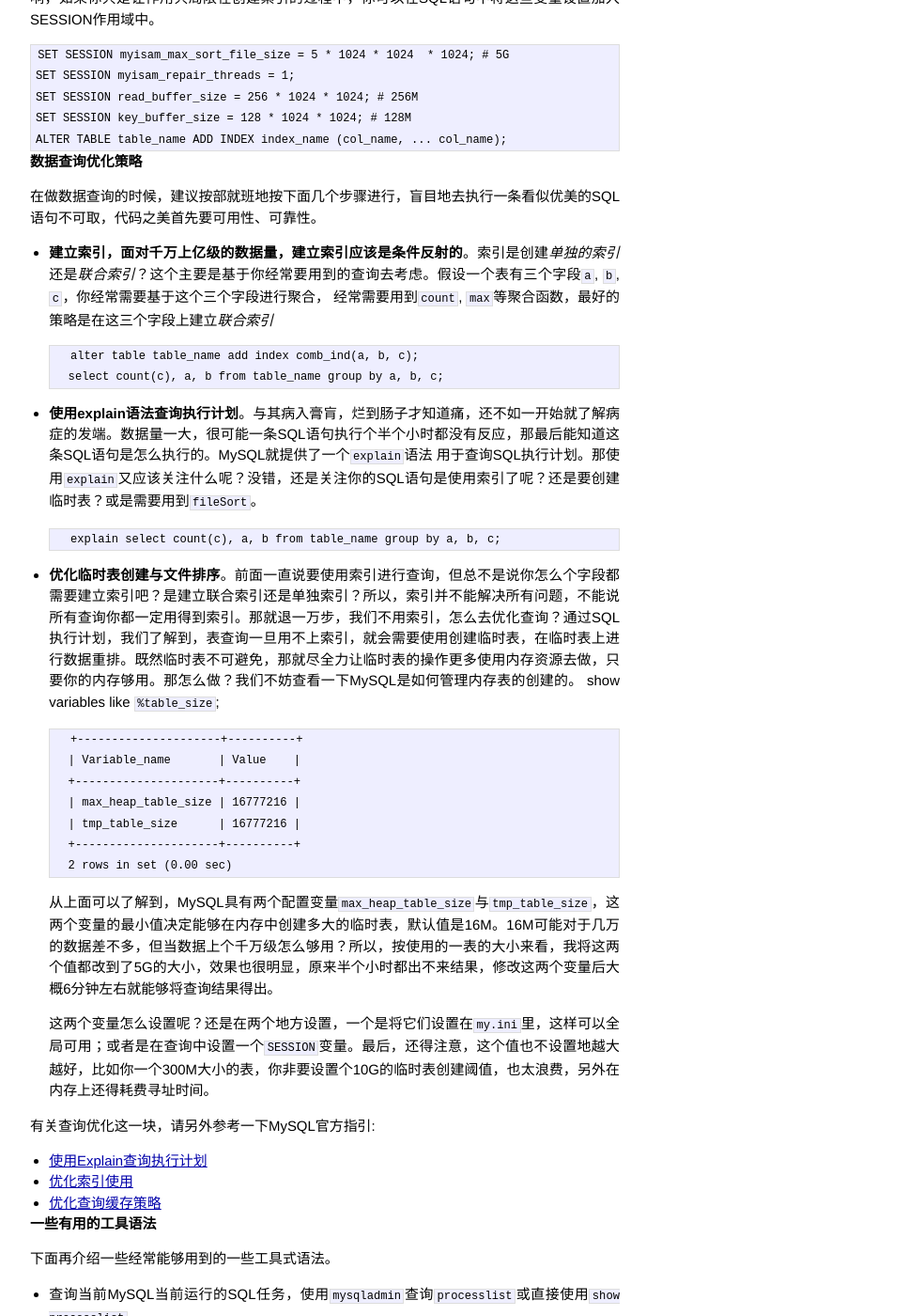
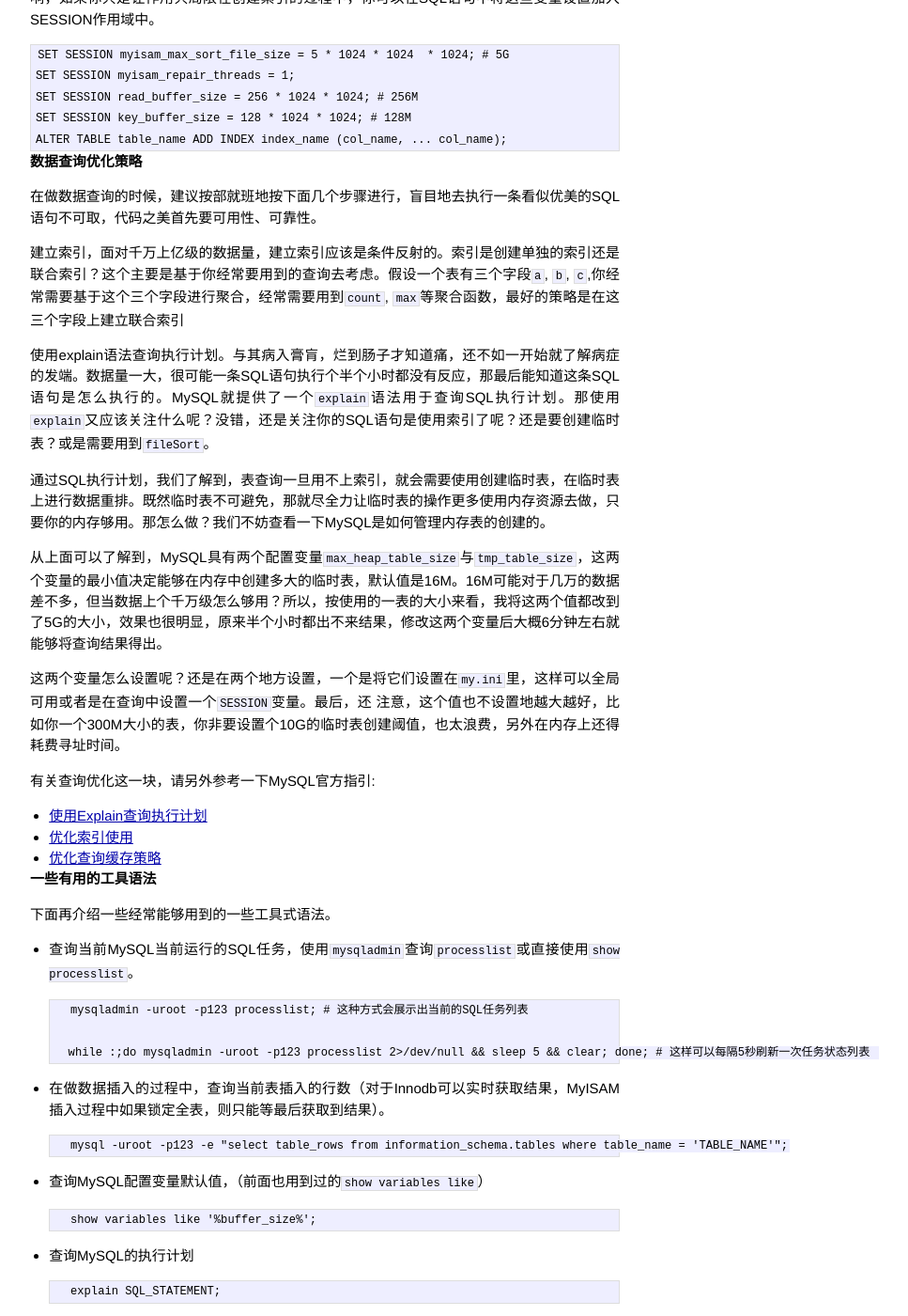
Before and after one commit to jacobyf/jacobyf.github.io, a Jekyll site: the page built from _posts/2014-04-26-mysql-performance-refine.markdown, in a window 1280 px wide and 1400 px high, scrolled down 1657 px. Shown: the whole window at 94% size, without its empty margins (294-1261 px from the left). Built offline with Jekyll 4.4.1, drawn with Linux system fonts in a browser that asks for light colours; comment, search, counter and statistics services are not loaded.

```diff
--- a/_posts/2014-04-26-mysql-performance-refine.markdown
+++ b/_posts/2014-04-26-mysql-performance-refine.markdown
@@ -61,31 +61,17 @@
 ### 数据查询优化策略
 在做数据查询的时候，建议按部就班地按下面几个步骤进行，盲目地去执行一条看似优美的SQL语句不可取，代码之美首先要可用性、可靠性。
 
-* **建立索引，面对千万上亿级的数据量，建立索引应该是条件反射的**。索引是创建*单独的索引*还是*联合索引*？这个主要是基于你经常要用到的查询去考虑。假设一个表有三个字段`a`, `b`, `c`，你经常需要基于这个三个字段进行聚合，
-经常需要用到`count`, `max`等聚合函数，最好的策略是在这三个字段上建立*联合索引*
+建立索引，面对千万上亿级的数据量，建立索引应该是条件反射的。索引是创建单独的索引还是联合索引？这个主要是基于你经常要用到的查询去考虑。假设一个表有三个字段`a`, `b`, `c`,你经常需要基于这个三个字段进行聚合，经常需要用到`count`, `max`等聚合函数，最好的策略是在这三个字段上建立联合索引
 
-		alter table table_name add index comb_ind(a, b, c);
-		select count(c), a, b from table_name group by a, b, c;
+使用explain语法查询执行计划。与其病入膏肓，烂到肠子才知道痛，还不如一开始就了解病症的发端。数据量一大，很可能一条SQL语句执行个半个小时都没有反应，那最后能知道这条SQL语句是怎么执行的。MySQL就提供了一个`explain`语法用于查询SQL执行计划。那使用`explain`又应该关注什么呢？没错，还是关注你的SQL语句是使用索引了呢？还是要创建临时表？或是需要用到`fileSort`。
 
-* **使用explain语法查询执行计划**。与其病入膏肓，烂到肠子才知道痛，还不如一开始就了解病症的发端。数据量一大，很可能一条SQL语句执行个半个小时都没有反应，那最后能知道这条SQL语句是怎么执行的。MySQL就提供了一个`explain`语法
-用于查询SQL执行计划。那使用`explain`又应该关注什么呢？没错，还是关注你的SQL语句是使用索引了呢？还是要创建临时表？或是需要用到`fileSort`。
 
-		explain select count(c), a, b from table_name group by a, b, c;
+通过SQL执行计划，我们了解到，表查询一旦用不上索引，就会需要使用创建临时表，在临时表上进行数据重排。既然临时表不可避免，那就尽全力让临时表的操作更多使用内存资源去做，只要你的内存够用。那怎么做？我们不妨查看一下MySQL是如何管理内存表的创建的。
 
-* **优化临时表创建与文件排序**。前面一直说要使用索引进行查询，但总不是说你怎么个字段都需要建立索引吧？是建立联合索引还是单独索引？所以，索引并不能解决所有问题，不能说所有查询你都一定用得到索引。那就退一万步，我们不用索引，怎么去优化查询？通过SQL执行计划，我们了解到，表查询一旦用不上索引，就会需要使用创建临时表，在临时表上进行数据重排。既然临时表不可避免，那就尽全力让临时表的操作更多使用内存资源去做，只要你的内存够用。那怎么做？我们不妨查看一下MySQL是如何管理内存表的创建的。
-		show variables like `%table_size`;
+从上面可以了解到，MySQL具有两个配置变量`max_heap_table_size`与`tmp_table_size`，这两个变量的最小值决定能够在内存中创建多大的临时表，默认值是16M。16M可能对于几万的数据差不多，但当数据上个千万级怎么够用？所以，按使用的一表的大小来看，我将这两个值都改到了5G的大小，效果也很明显，原来半个小时都出不来结果，修改这两个变量后大概6分钟左右就能够将查询结果得出。
 
-		+---------------------+----------+
-		| Variable_name       | Value    |
-		+---------------------+----------+
-		| max_heap_table_size | 16777216 |
-		| tmp_table_size      | 16777216 |
-		+---------------------+----------+
-		2 rows in set (0.00 sec)
-
-	从上面可以了解到，MySQL具有两个配置变量`max_heap_table_size`与`tmp_table_size`，这两个变量的最小值决定能够在内存中创建多大的临时表，默认值是16M。16M可能对于几万的数据差不多，但当数据上个千万级怎么够用？所以，按使用的一表的大小来看，我将这两个值都改到了5G的大小，效果也很明显，原来半个小时都出不来结果，修改这两个变量后大概6分钟左右就能够将查询结果得出。
-
-	这两个变量怎么设置呢？还是在两个地方设置，一个是将它们设置在`my.ini`里，这样可以全局可用；或者是在查询中设置一个`SESSION`变量。最后，还得注意，这个值也不设置地越大越好，比如你一个300M大小的表，你非要设置个10G的临时表创建阈值，也太浪费，另外在内存上还得耗费寻址时间。
+这两个变量怎么设置呢？还是在两个地方设置，一个是将它们设置在`my.ini`里，这样可以全局可用或者是在查询中设置一个`SESSION`变量。最后，还
+注意，这个值也不设置地越大越好，比如你一个300M大小的表，你非要设置个10G的临时表创建阈值，也太浪费，另外在内存上还得耗费寻址时间。
 
 有关查询优化这一块，请另外参考一下MySQL官方指引:
 
```
Also changed, not shown: _posts/2014-04-30-sqoop-from-oracle-into-hive.markdown (added, +34 -0 lines).
